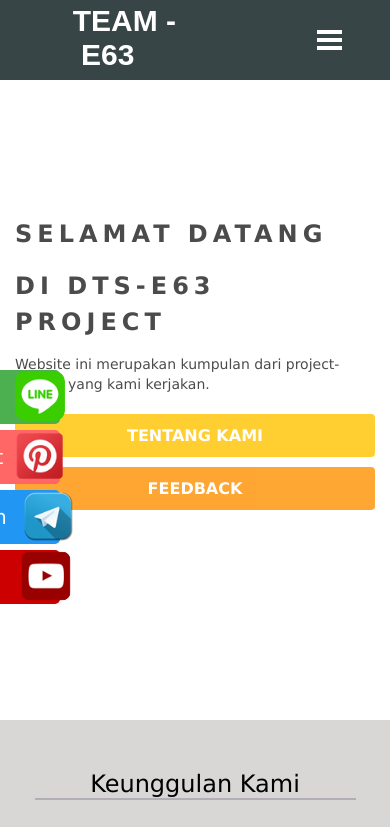
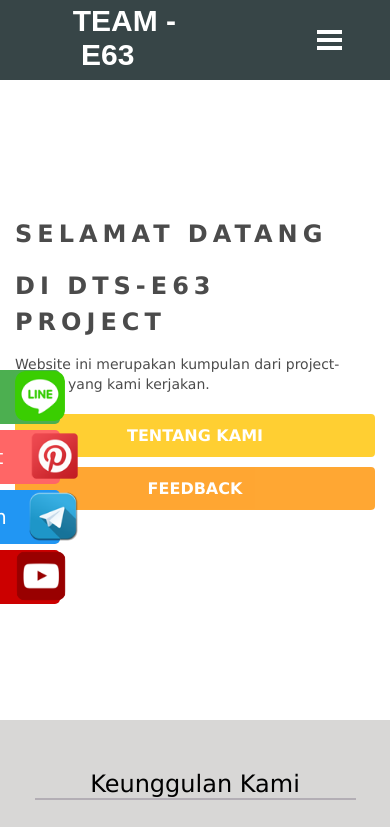
Before and after one commit to ibrahimwahyus/Progate-E63, a plain HTML site: page index.html in a window 390 px wide. Shown: the top 827 px of the page. Drawn offline with Linux system fonts and the light colour scheme.

Commit message:
Update responsive.css

```diff
--- a/responsive.css
+++ b/responsive.css
@@ -208,7 +208,7 @@ nav ul.slide {
 	  width: 50px;
 	  height: 50px;
 	  position: absolute;
-	  margin-left: 5px;
+	  margin-left: 20px;
 	  padding: -10px;
 	  margin-top: -14px;
 	  border-radius: 10px;
@@ -222,7 +222,7 @@ nav ul.slide {
 	  width: 50px;
 	  height: 50px;
 	  position: absolute;
-	  margin-left: 10px;
+	  margin-left: 15px;
 	  padding: -10px;
 	  margin-top: -14px;
 	  border-radius: 10px;
@@ -236,7 +236,7 @@ nav ul.slide {
 	  width: 50px;
 	  height: 50px;
 	  position: absolute;
-	  margin-left: 20px;
+	  margin-left: 15px;
 	  padding: -10px;
 	  margin-top: -14px;
 	  border-radius: 10px;
```
